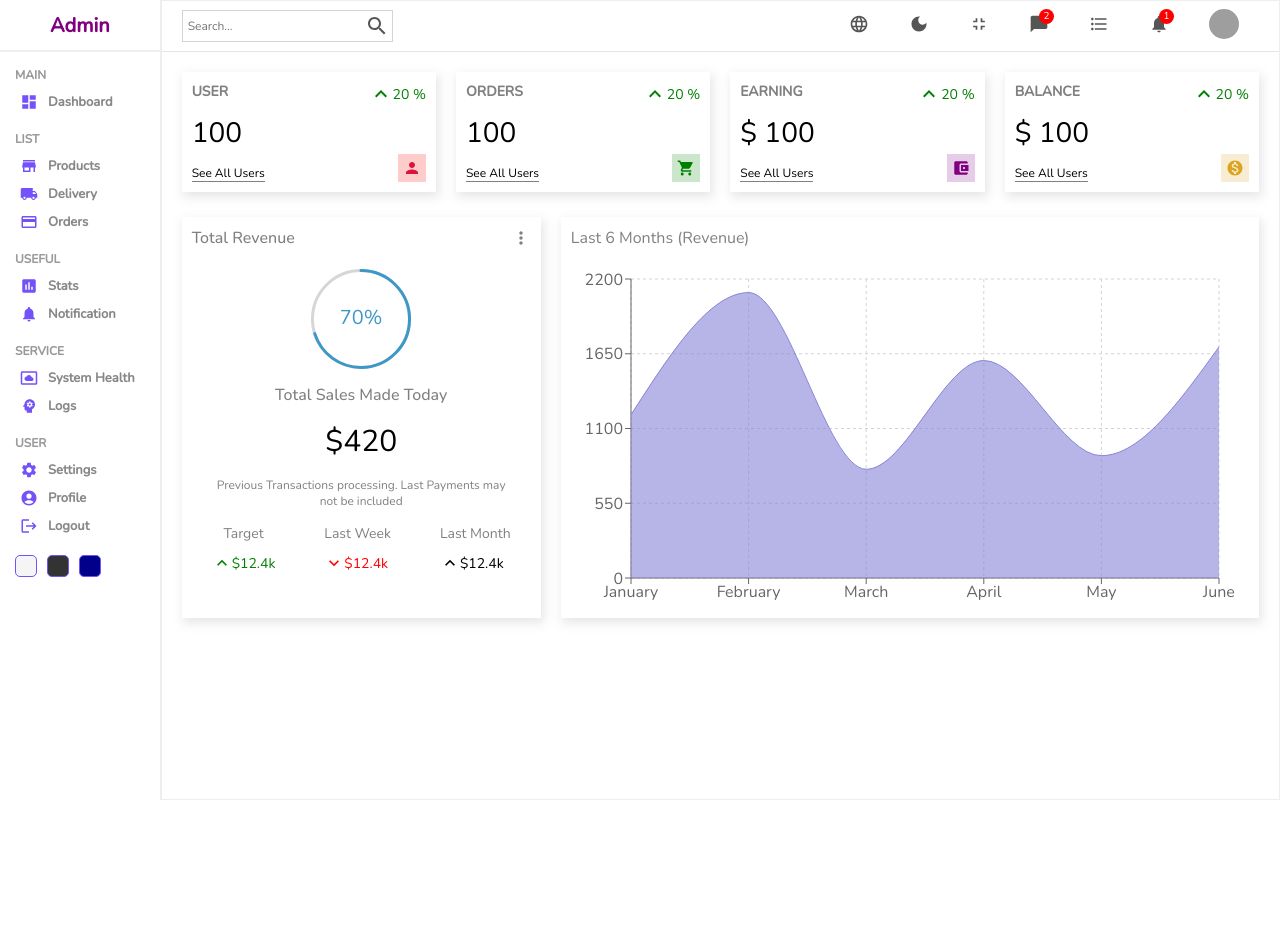
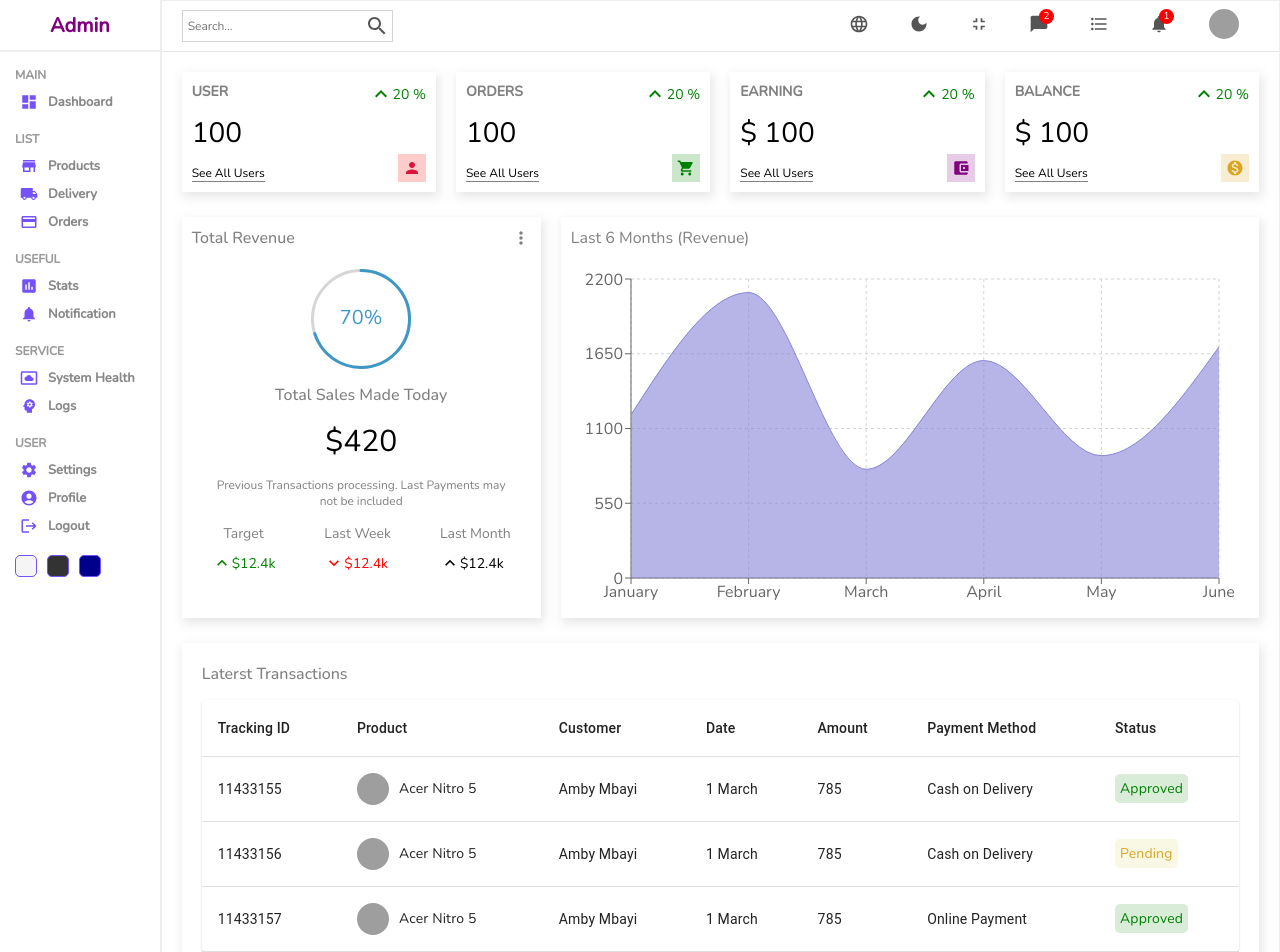
Before and after one commit to mbayi-ios/system, a React (Create React App) app in the folder client/: page / in a window 1280 px wide. Shown: the top 952 px of the page. Before the commit the page ends 800 px from the top, so only its background shows below. Built offline with nearby package versions, Linux system fonts and the light colour scheme; grey boxes are pictures that could not be loaded.

Commit message:
implemented tables on the home page

```diff
--- /dev/null
+++ b/client/src/components/table/TableList.jsx
@@ -0,0 +1,85 @@
+import React from 'react'
+import './table.scss'
+import Table from '@mui/material/Table';
+import TableBody from '@mui/material/TableBody';
+import TableCell from '@mui/material/TableCell';
+import TableContainer from '@mui/material/TableContainer';
+import TableHead from '@mui/material/TableHead';
+import TableRow from '@mui/material/TableRow';
+import Paper from '@mui/material/Paper';
+
+const TableList = () => {
+    const rows = [
+        {
+            id: 11433155,
+            product: "Acer Nitro 5",
+            img: "https://m.media-amazon.com/images/I/81bc8mA3nKL._AC_UY327_FMwebp_QL65_.jpg",
+            customer: "Amby Mbayi",
+            date: "1 March",
+            amount: 785,
+            method: "Cash on Delivery",
+            status: "Approved"
+        },
+        {
+            id: 11433156,
+            product: "Acer Nitro 5",
+            img: "https://m.media-amazon.com/images/I/81bc8mA3nKL._AC_UY327_FMwebp_QL65_.jpg",
+            customer: "Amby Mbayi",
+            date: "1 March",
+            amount: 785,
+            method: "Cash on Delivery",
+            status: "Pending"
+        },
+        {
+            id: 11433157,
+            product: "Acer Nitro 5",
+            img: "https://m.media-amazon.com/images/I/81bc8mA3nKL._AC_UY327_FMwebp_QL65_.jpg",
+            customer: "Amby Mbayi",
+            date: "1 March",
+            amount: 785,
+            method: "Online Payment",
+            status: "Approved"
+        },
+    ]
+  return (
+       <TableContainer component={Paper} className='table'>
+      <Table sx={{ minWidth: 650 }} aria-label="simple table">
+        <TableHead>
+          <TableRow>
+            <TableCell className='tableCell'>Tracking ID</TableCell>
+            <TableCell className='tableCell'>Product</TableCell>
+            <TableCell className='tableCell'>Customer</TableCell>
+            <TableCell className='tableCell'>Date</TableCell>
+            <TableCell className='tableCell'>Amount</TableCell>
+            <TableCell className='tableCell'>Payment Method</TableCell>
+            <TableCell className='tableCell'>Status</TableCell>
+          </TableRow>
+        </TableHead>
+        <TableBody>
+          {rows.map((row) => (
+            <TableRow key={row.id}>
+              <TableCell className='tableCell'>{row.id}</TableCell>
+              <TableCell className='tableCell'>
+                <div className='cellWrapper'>
+                  <img src={row.img} alt="" className='image' />
+                  {row.product}
+                </div>
+                   </TableCell>
+              <TableCell className='tableCell'>{row.customer}</TableCell>
+              <TableCell className='tableCell'>{row.date}</TableCell>
+              <TableCell className='tableCell'>{row.amount}</TableCell>
+              <TableCell className='tableCell'>{row.method}</TableCell>
+              <TableCell className='tableCell'>
+                <span className={`status ${row.status}`}>{row.status}</span>
+                </TableCell>
+
+            </TableRow>
+          ))}
+        </TableBody>
+      </Table>
+    </TableContainer>
+
+  )
+}
+
+export default TableList;
--- /dev/null
+++ b/client/src/components/table/table.scss
@@ -0,0 +1,27 @@
+.table {
+   .cellWrapper {
+    display: flex;
+    align-items: center;
+}
+.image {
+    width: 32px;
+    height: 32px;
+    border-radius: 50%;
+    margin-right: 10px;
+    object-fit: cover;
+}
+.status {
+    padding: 5px;
+    border-radius: 5px;
+
+    &.Approved {
+        color: green;
+        background-color: rgba(0, 128, 0, 0.151);
+    }
+
+    &.Pending {
+        color: goldenrod;
+        background-color: rgba(189, 189, 3, 0.103);
+    }
+}
+}
--- a/client/src/pages/home/Home.jsx
+++ b/client/src/pages/home/Home.jsx
@@ -4,6 +4,7 @@
 import Navbar from '../../components/navbar/Navbar'
 import Sidebar from '../../components/sidebar/Sidebar'
 import Widget from '../../components/widgets/Widget'
+import TableList from '../../components/table/TableList'
 import "./home.scss"
 
 const Home = () => {
@@ -22,6 +23,10 @@
           <Featured />
           <Chart />
         </div>
+        <div className="listContainer">
+          <div className="listTitle">Laterst Transactions</div>
+          <TableList />
+        </div>
         </div>
     </div>
   )
--- a/client/src/pages/home/home.scss
+++ b/client/src/pages/home/home.scss
@@ -15,6 +15,18 @@
         .charts {
             padding: 5px 20px;
         }
+        .listContainer {
+            -webkit-box-shadow: 2px 4px 10px 1px rgba(0,0,0 ,0.47);
+            box-shadow: 2px 4px 10px 1px rgba(201, 201, 201, 0.47);
+            padding: 20px;
+            margin: 20px;
+
+            .listTitle {
+                font-weight: 500;
+                color: gray;
+                margin-bottom: 15px;
+            }
+        }
     }
 
 
```
